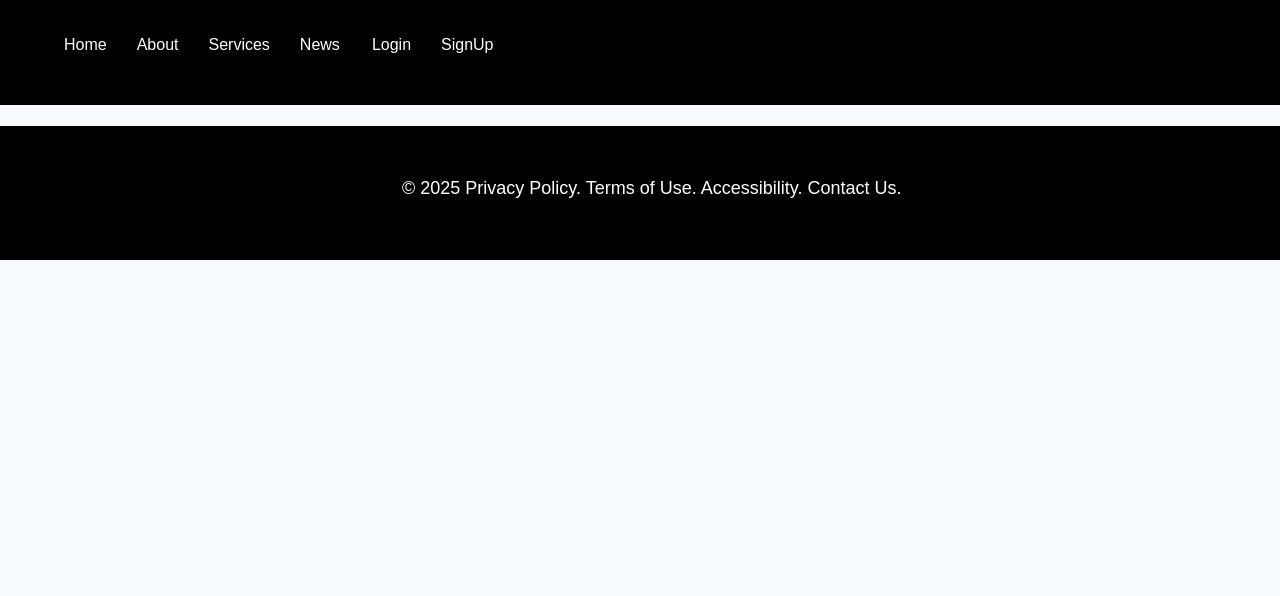
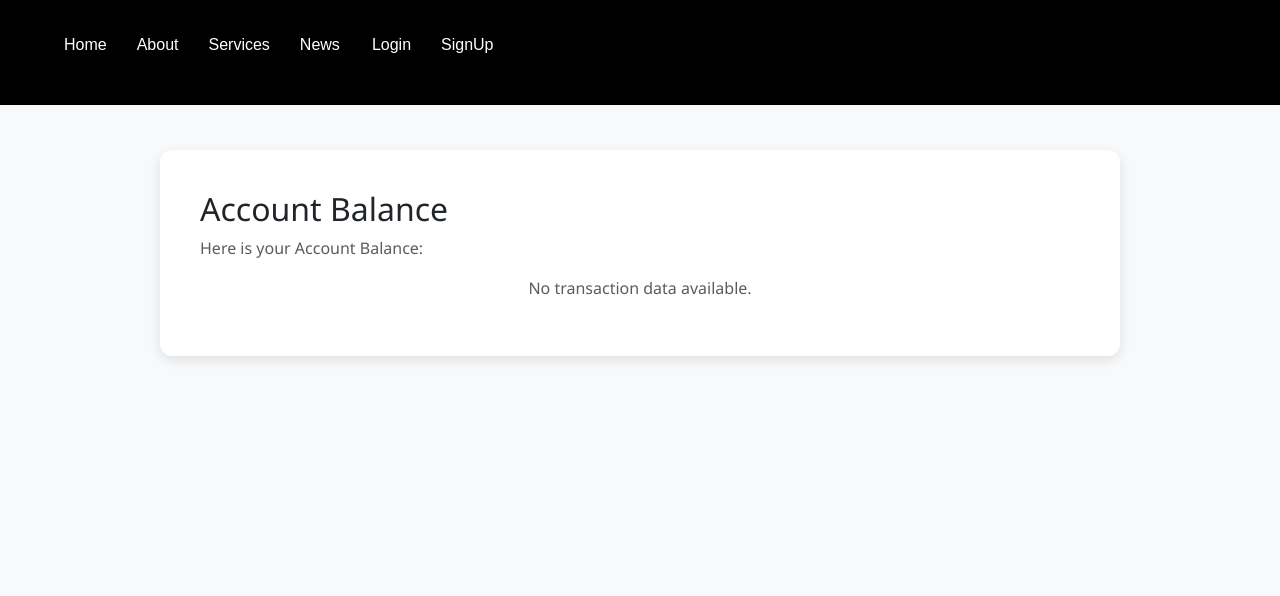
Before and after one commit to oldstunnatech/digitalbankingsystem, a Django app: template bankingsystem/templates/transactionapp/balance_page.html in a window 1280 px wide. Shown: the top 596 px of the page. Run offline with Django 4.2, Linux system fonts and the light colour scheme; the template is opened without the code that fills it, so the values that code supplies are empty; some libraries are stand-ins or nearby versions; some web fonts are replaced.

Commit message:
First commit for digtial banking system

```diff
--- a/bankingsystem/templates/transactionapp/balance_page.html
+++ b/bankingsystem/templates/transactionapp/balance_page.html
@@ -12,7 +12,7 @@
         margin: 0;
         padding: 0;
     }
-    .container {
+    .receipt-container {
         max-width: 960px;
         margin: 60px auto;
         background: #fff;
@@ -20,7 +20,7 @@
         border-radius: 12px;
         box-shadow: 0 4px 12px rgba(0,0,0,0.1);
         margin-top: 150px;
-        margin-bottom: -200px;
+        margin-bottom: 250px;
     }
     h1 {
         text-align: center;
@@ -48,8 +48,8 @@
 
 <div class="receipt-container">
     <div class="receipt-header">
-        <h2>Account Balance Page</h2>
-        <p class="text-muted">Here is your Account Balance.</p>
+        <h2>Account Balance</h2>
+        <p class="text-muted">Here is your Account Balance:</p>
     </div>
 
     {% if transaction %}
--- a/bankingsystem/templates/userapp/profile_edit_form.html
+++ b/bankingsystem/templates/userapp/profile_edit_form.html
@@ -27,8 +27,8 @@
             </p>
         </div>
         <div class="way col-md-6 col-lg-6 col-sm-12 col-xm-12 mt-3 ml-4">
-            <h1><span>Registration</span></h1>
-            <form action="{% url 'edit_profile' user.id %}" method="post" enctype="multipart/form-data">
+            <h1><span>Account Details</span></h1>
+            <form action="{% url 'edit_profile' user.id %}" method="POST" enctype="multipart/form-data">
                 {% csrf_token %}
 
                 {{user_form.as_p}}
--- a/bankingsystem/urls.py
+++ b/bankingsystem/urls.py
@@ -33,7 +33,6 @@ urlpatterns = [
     re_path(r'^userapp/', include('userapp.urls')),
     re_path(r'^transactionapp/', include('transactionapp.urls')),
 
-
 ]
 
 
--- a/transactionapp/forms.py
+++ b/transactionapp/forms.py
@@ -203,7 +203,6 @@ class PayBills_form(forms. ModelForm):
         ("Water", "Water"),
     ]
 
-
     meter_number = forms.CharField(widget=forms.TextInput(attrs={"placeholder": "Enter Meter Number"}), label="Meter Number",required=False, max_length=13)
     decoder_number = forms.CharField(widget=forms.TextInput(attrs={"placeholder": "Enter Decoder Number"}), label="Decoder Number", required=False, max_length=13)
     water_service_number = forms.CharField(widget=forms.TextInput(attrs={"placeholder": "Water Service Number"}), label="Water Service Number", required=False, max_length=13)
@@ -259,7 +258,7 @@ class PayBills_form(forms. ModelForm):
         else:
             if selected_account and not check_password(str(entered_pin), selected_account.account_pin):
                 self.add_error('account_pin', "Invalid PIN entered.")
-        # 💥 Deduct the amount from the user's account balance
+        #  Deduct the amount from the user's account balance
         if selected_account and entered_pin and amount:
             if selected_account.account_balance < amount:
                 self.add_error('amount', "Insufficient account balance.")
```
Also changed, not shown: requirements.txt (added, +7 -0 lines), media/identityImage/IMG_5436.jpg (added), media/identityImage/Screenshot_2025-11-28_at_7.55.51AM.png (added), media/particularsImage/Screenshot_2025-11-28_at_7.55.51AM.png (added), media/userimage/IMG_5434.jpg (added), media/userimage/Screenshot_2025-05-06_at_12.10.02PM.png (deleted), media/userimage/Screenshot_2025-08-18_at_10.53.10AM.png (added), 5 other files.
